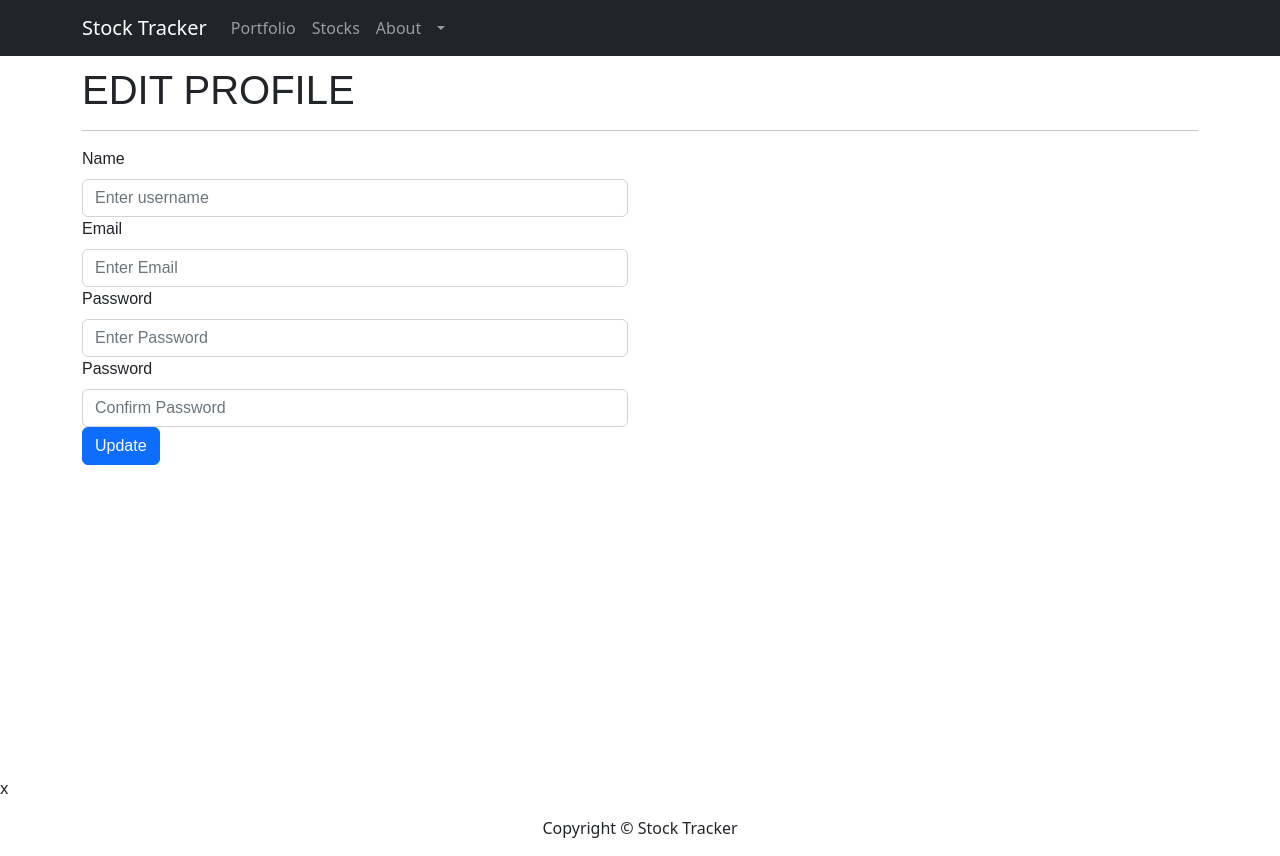
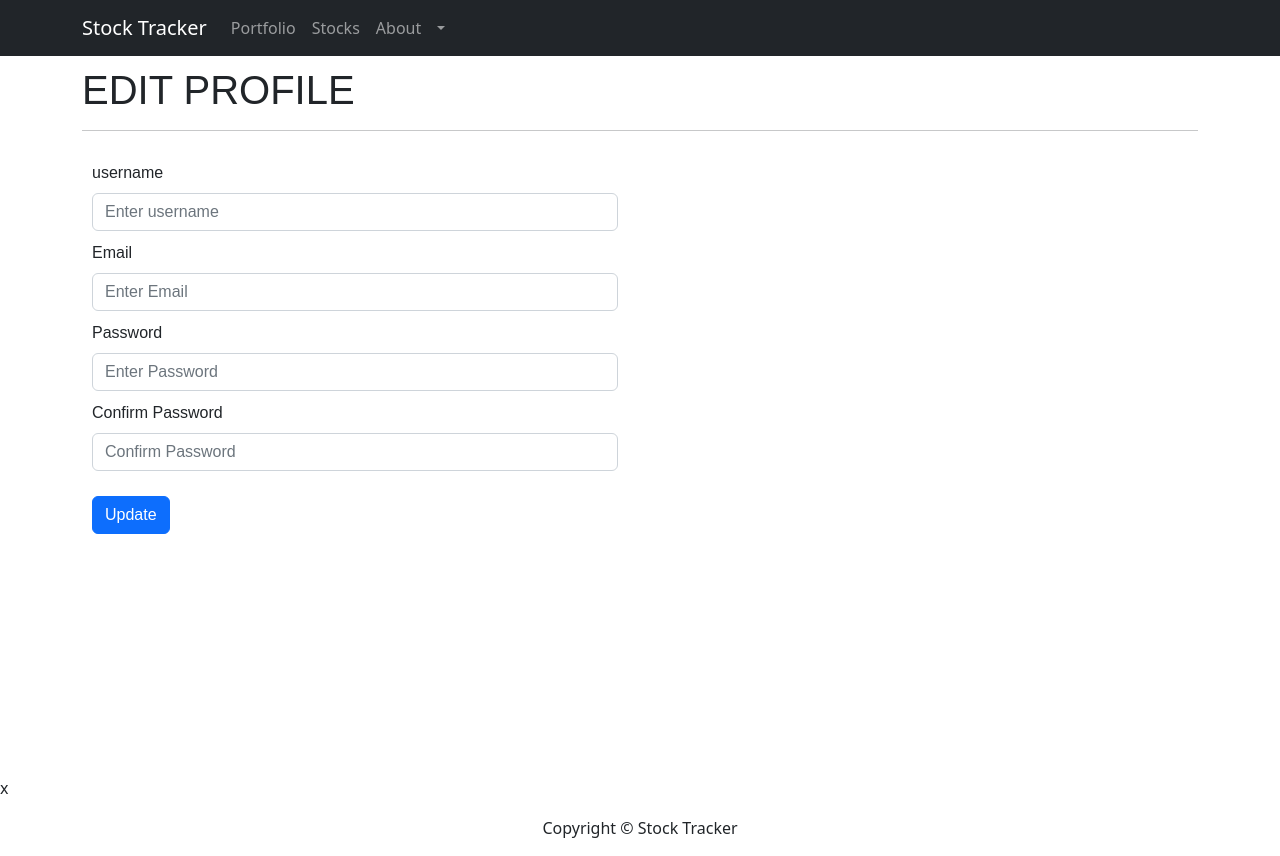
Before and after one commit to tanish522/StockTracker, a React (Create React App) app in the folder frontend/: page /profile in a window 1280 px wide. Built offline with nearby package versions, Linux system fonts and the light colour scheme.

Commit message:
Edit Profile Completed

```diff
--- a/frontend/src/actions/userActions.js
+++ b/frontend/src/actions/userActions.js
@@ -54,7 +54,7 @@ export const updateProfile = (user) => async (dispatch, getState) => {
             },
         };
 
-        const { data } = await axios.post("http://localhost:5000/auth/profile");
+        const { data } = await axios.post("http://localhost:5000/auth/profile", user, config);
 
         dispatch({ type: USER_UPDATE_SUCCESS, payload: data });
         dispatch({ type: USER_LOGIN_SUCCESS, payload: data });
--- a/frontend/src/screens/LoginScreen.js
+++ b/frontend/src/screens/LoginScreen.js
@@ -8,6 +8,7 @@ import { useDispatch, useSelector } from "react-redux";
 import { login } from "../actions/userActions";
 import { useNavigate } from "react-router";
 
+
 var Link = require("react-router-dom").Link;
 
 const LoginScreen = () => {
@@ -16,7 +17,7 @@ const LoginScreen = () => {
     const navigate = useNavigate();
     const dispatch = useDispatch();
     const userLogin = useSelector((state) => state.userLogin);
-    const { loading, error, userInfo } = userLogin;
+    const { error, userInfo } = userLogin;
     const [isLoading, setLoading] = useState(false);
 
     useEffect(() => {
--- /dev/null
+++ b/frontend/src/screens/ProfileScreen.css
@@ -0,0 +1,20 @@
+.profileContainer {
+    display: flex;
+    margin-top: 20px;
+}
+
+.formContainer {
+    margin: 10px;
+}
+
+.button {
+    margin-top: 15px;
+    margin-left: 10px;
+    padding: auto;
+}
+
+@media only screen and (max-width: 768px) {
+    .profileContainer {
+        flex-direction: column-reverse;
+    }
+}
--- a/frontend/src/screens/ProfileScreen.js
+++ b/frontend/src/screens/ProfileScreen.js
@@ -5,11 +5,14 @@ import { useEffect, useState } from "react";
 import Header from "../components/Header";
 import { useNavigate } from "react-router";
 import { updateProfile } from "../actions/userActions";
+import Loading from "../components/Loading"
+import ErrorMessage from "../components/ErrorMessage";
+import "./ProfileScreen.css";
 
 
 const ProfileScreen = () => {
 
-    const [name, setName] = useState("");
+    const [username, setUsername] = useState("");
     const [email, setEmail] = useState("");
     const [password, setPassword] = useState("");
     const [confirmPassword, setConfirmPassword] = useState("");
@@ -22,8 +25,8 @@ const ProfileScreen = () => {
     const navigate = useNavigate();
 
     useEffect(() => {
-        console.log(userInfo);
         if (userInfo) {
+            setUsername(userInfo.username);
             setEmail(userInfo.email);
         }
     }, [navigate, userInfo]);
@@ -32,8 +35,10 @@ const ProfileScreen = () => {
         e.preventDefault();
 
         if (password === confirmPassword)
-            dispatch(updateProfile({ name, email, password }));
+            dispatch(updateProfile({ username, email, password }));
     }
+
+
 
     return <div>
         <Header></Header>
@@ -43,17 +48,26 @@ const ProfileScreen = () => {
                 <Row className="profileContainer">
                     <Col md={6}>
                         <Form onSubmit={submitHandler}>
-                            <Form.Group controlId="name">
-                                <Form.Label>Name</Form.Label>
+                            {loading && <Loading />}
+                            {success && (
+                                <ErrorMessage variant="success">
+                                    Updated Successfully
+                                </ErrorMessage>
+                            )}
+                            {
+                                error && <ErrorMessage variant="danger">{error}</ErrorMessage>
+                            }
+                            <Form.Group controlId="username" className="formContainer">
+                                <Form.Label>username</Form.Label>
                                 <Form.Control
                                     type="text"
                                     placeholder="Enter username"
-                                    value={name}
-                                    onChange={(e) => setName(e.target.value)}
+                                    value={username}
+                                    onChange={(e) => setUsername(e.target.value)}
                                 >
                                 </Form.Control>
                             </Form.Group>
-                            <Form.Group controlId="email">
+                            <Form.Group controlId="email" className="formContainer">
                                 <Form.Label>Email</Form.Label>
                                 <Form.Control
                                     type="text"
@@ -63,7 +77,7 @@ const ProfileScreen = () => {
                                 >
                                 </Form.Control>
                             </Form.Group>
-                            <Form.Group controlId="password">
+                            <Form.Group controlId="password" className="formContainer">
                                 <Form.Label>Password</Form.Label>
                                 <Form.Control
                                     type="password"
@@ -74,8 +88,8 @@ const ProfileScreen = () => {
 
                                 </Form.Control>
                             </Form.Group>
-                            <Form.Group controlId="confirmPassword">
-                                <Form.Label>Password</Form.Label>
+                            <Form.Group controlId="confirmPassword" className="formContainer">
+                                <Form.Label>Confirm Password</Form.Label>
                                 <Form.Control
                                     type="password"
                                     placeholder="Confirm Password"
@@ -83,8 +97,9 @@ const ProfileScreen = () => {
                                     onChange={(e) => setConfirmPassword(e.target.value)}
                                 >
                                 </Form.Control>
-                            </Form.Group>
-                            <Button type="submit" variant="primary">
+                            </Form.Group>{" "}
+
+                            <Button className="button" type="submit" variant="primary">
                                 Update
                             </Button>
                         </Form>
```
